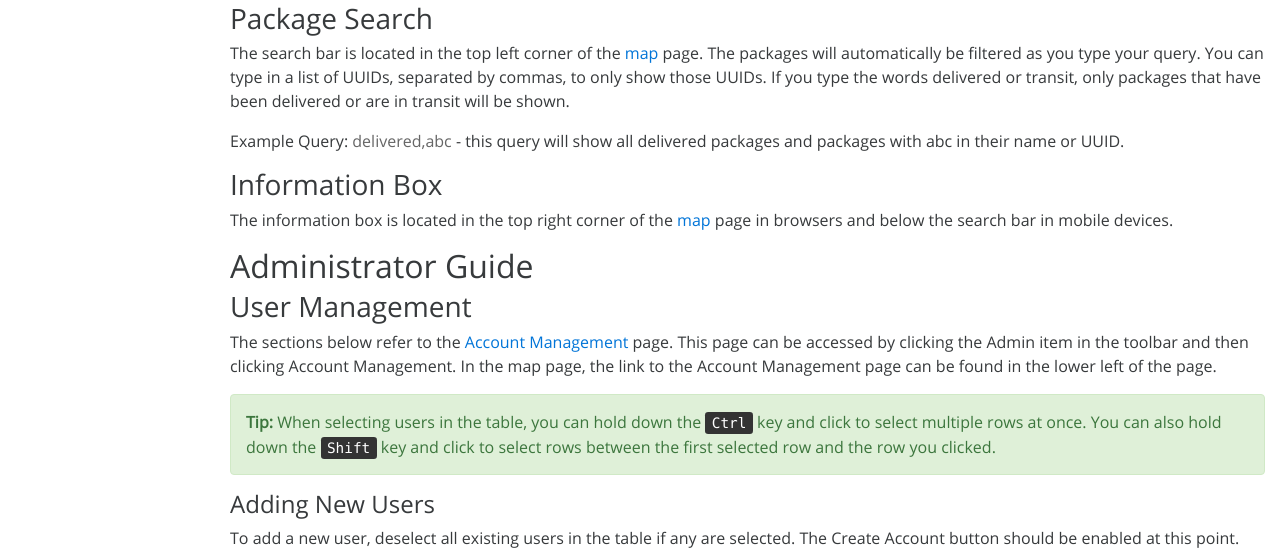
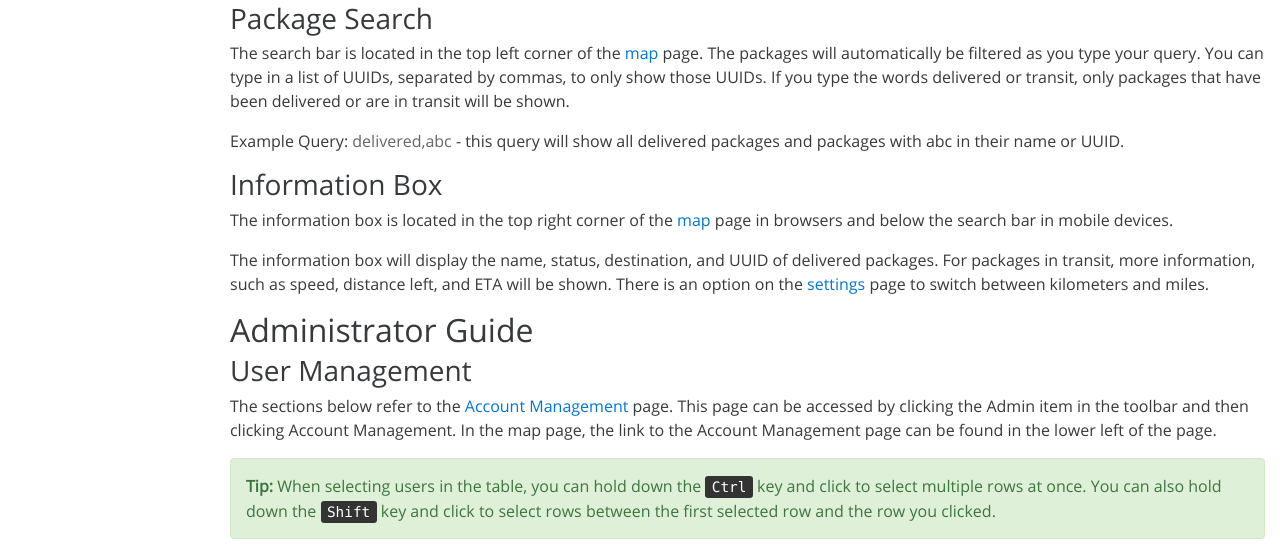
Before and after one commit to ezwang/IDT-Contest, a Flask app: page /about in a window 1280 px wide. Shown: the part 1189-1737 px from the top of the page. Run offline with Flask 2, Linux system fonts and the light colour scheme; some libraries are stand-ins or nearby versions.

Commit message:
added more info to about page

```diff
--- a/templates/about.html
+++ b/templates/about.html
@@ -67,7 +67,7 @@
         <p>Example Query: <span style="color:#666">delivered,abc</span> - this query will show all delivered packages and packages with abc in their name or UUID.</p>
         <h3 id="user-info">Information Box</h3>
         <p>The information box is located in the top right corner of the <a href="/map">map</a> page in browsers and below the search bar in mobile devices.</p>
-        <!-- TODO: talk about the info box, distance/speed/eta calculations, etc -->
+        <p>The information box will display the name, status, destination, and UUID of delivered packages. For packages in transit, more information, such as speed, distance left, and ETA will be shown. There is an option on the <a href="/settings">settings</a> page to switch between kilometers and miles.</p>
         <h2 id="admin">Administrator Guide</h2>
         <h3 id="admin-user">User Management</h3>
         <p>The sections below refer to the <a href="/accounts">Account Management</a> page. This page can be accessed by clicking the Admin item in the toolbar and then clicking Account Management. In the map page, the link to the Account Management page can be found in the lower left of the page.</p>
```
